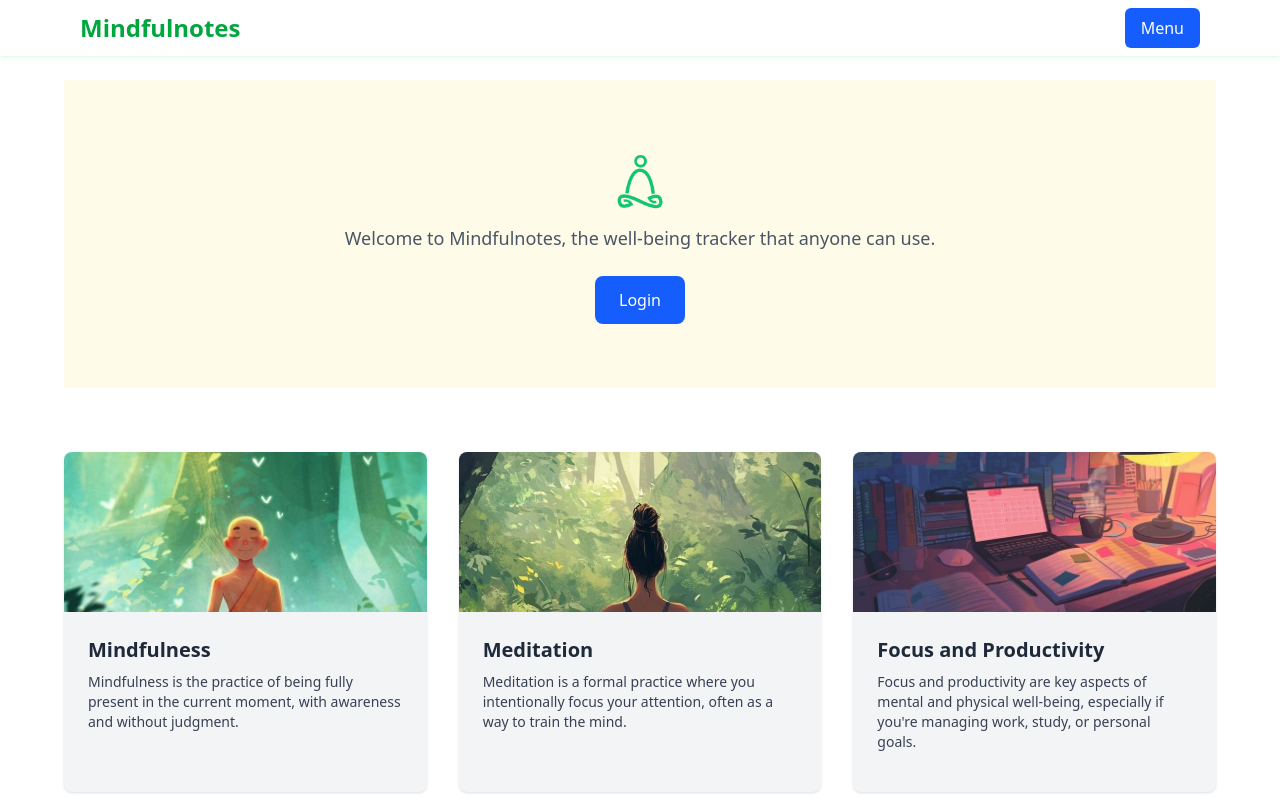
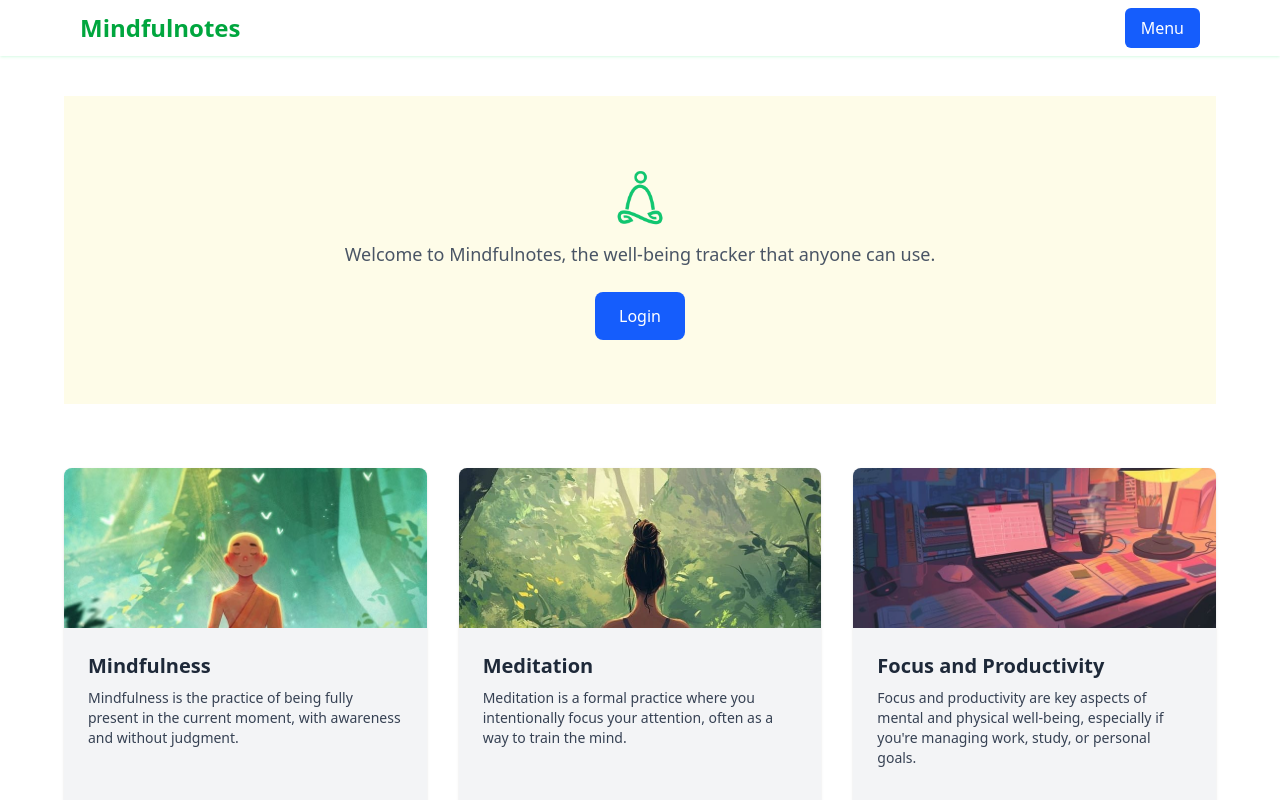
Before and after one commit to aryav-hash/mindfulnotes.org, a React (Vite) app in the folder frontend/: page / in a window 1280 px wide. Shown: the top 800 px of the page. Built offline with nearby package versions, Linux system fonts and the light colour scheme; no server answers.

Commit message:
fix: Changed navbar to sticky and altered the margin of the hero section.

```diff
--- a/frontend/src/components/Navbar.jsx
+++ b/frontend/src/components/Navbar.jsx
@@ -1,7 +1,7 @@
 export default function Navbar() {
     return (
         <>
-            <header className="top-0 fixed bg-white py-2 w-full shadow-sm shadow-green-100 hover:shadow-green-300">
+            <header className="top-0 sticky bg-white py-2 w-full shadow-sm shadow-green-100 hover:shadow-green-300">
                 <div className="max-w-6xl mx-auto px-4 flex justify-between items-center">
                 <h3 className="text-xl md:text-2xl font-bold text-green-600">Mindfulnotes</h3>
                 <nav className="space-x-6 hidden md:flex">
--- a/frontend/src/pages/Home.jsx
+++ b/frontend/src/pages/Home.jsx
@@ -83,7 +83,7 @@ function Home() {
             <Navbar />
 
             {/* Hero Section */}
-            <center><section className="mt-20 flex flex-col justify-around items-center text-center py-16 max-w-6xl bg-yellow-50">
+            <center><section className="mt-10 flex flex-col justify-around items-center text-center py-16 max-w-6xl bg-yellow-50">
                 <img src={logo} alt="Mindful Notes logo" className="h-20 w-auto" />
                 <p className="max-w-3xl mx-auto text-lg text-gray-600 mb-6">
                 Welcome to Mindfulnotes, the well-being tracker that anyone can use.
```
